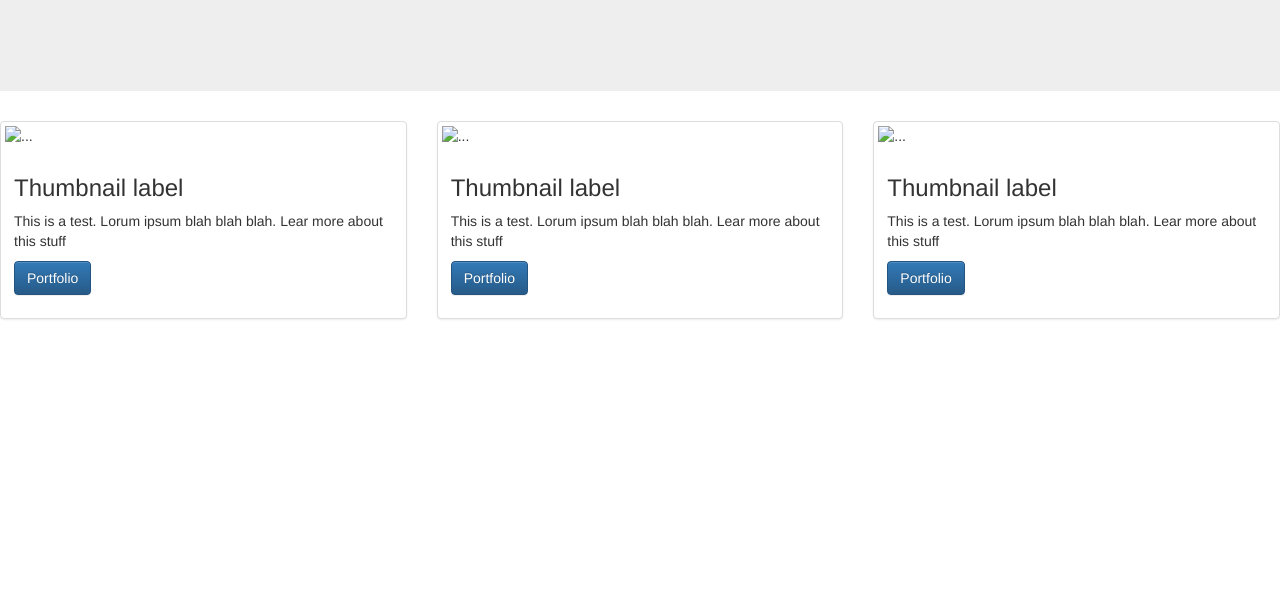
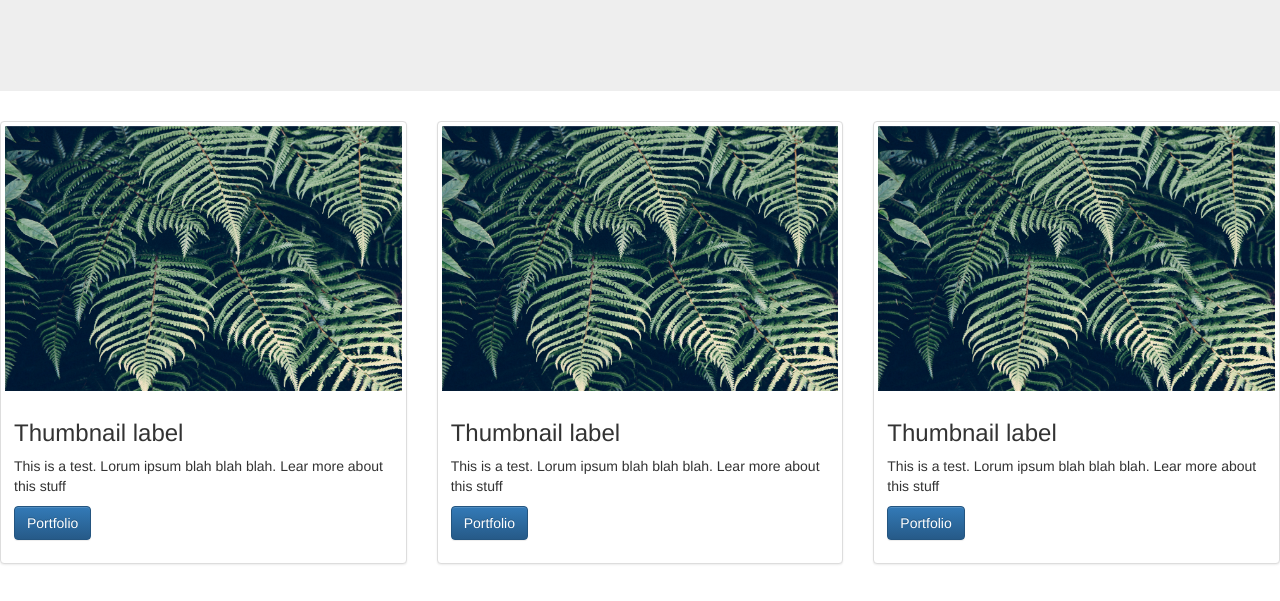
Before and after one commit to dmbaggs/dmbaggs.github.io, a plain HTML site: page index.html in a window 1280 px wide. Shown: the part 199-800 px from the top of the page. Drawn offline with nearby package versions, Linux system fonts and the light colour scheme.

Commit message:
added image... hopefully

```diff
--- a/index.html
+++ b/index.html
@@ -26,7 +26,7 @@
       <div class="row">
   <div class="col-sm-6 col-md-4">
     <div class="thumbnail">
-      <img src="..." alt="...">
+      <img src="photo2.jpeg" alt="...">
       <div class="caption">
         <h3>Thumbnail label</h3>
         <p>This is a test. Lorum ipsum blah blah blah. Lear more about this stuff</p>
@@ -37,7 +37,7 @@
 
   <div class="col-sm-6 col-md-4">
     <div class="thumbnail">
-      <img src="..." alt="...">
+      <img src="photo2.jpeg" alt="...">
       <div class="caption">
         <h3>Thumbnail label</h3>
         <p>This is a test. Lorum ipsum blah blah blah. Lear more about this stuff</p>
@@ -48,7 +48,7 @@
 
   <div class="col-sm-6 col-md-4">
     <div class="thumbnail">
-      <img src="..." alt="...">
+      <img src="photo2.jpeg" alt="...">
       <div class="caption">
         <h3>Thumbnail label</h3>
         <p>This is a test. Lorum ipsum blah blah blah. Lear more about this stuff</p>
```
